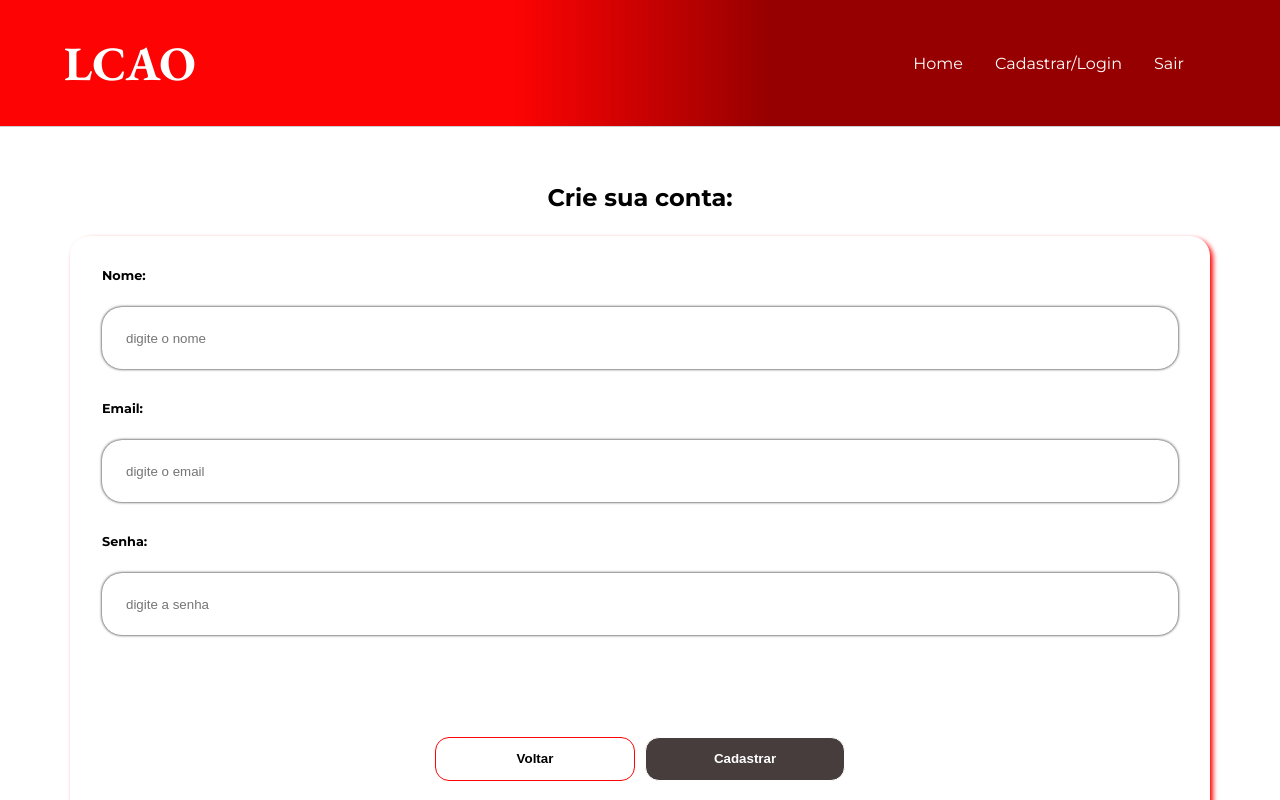
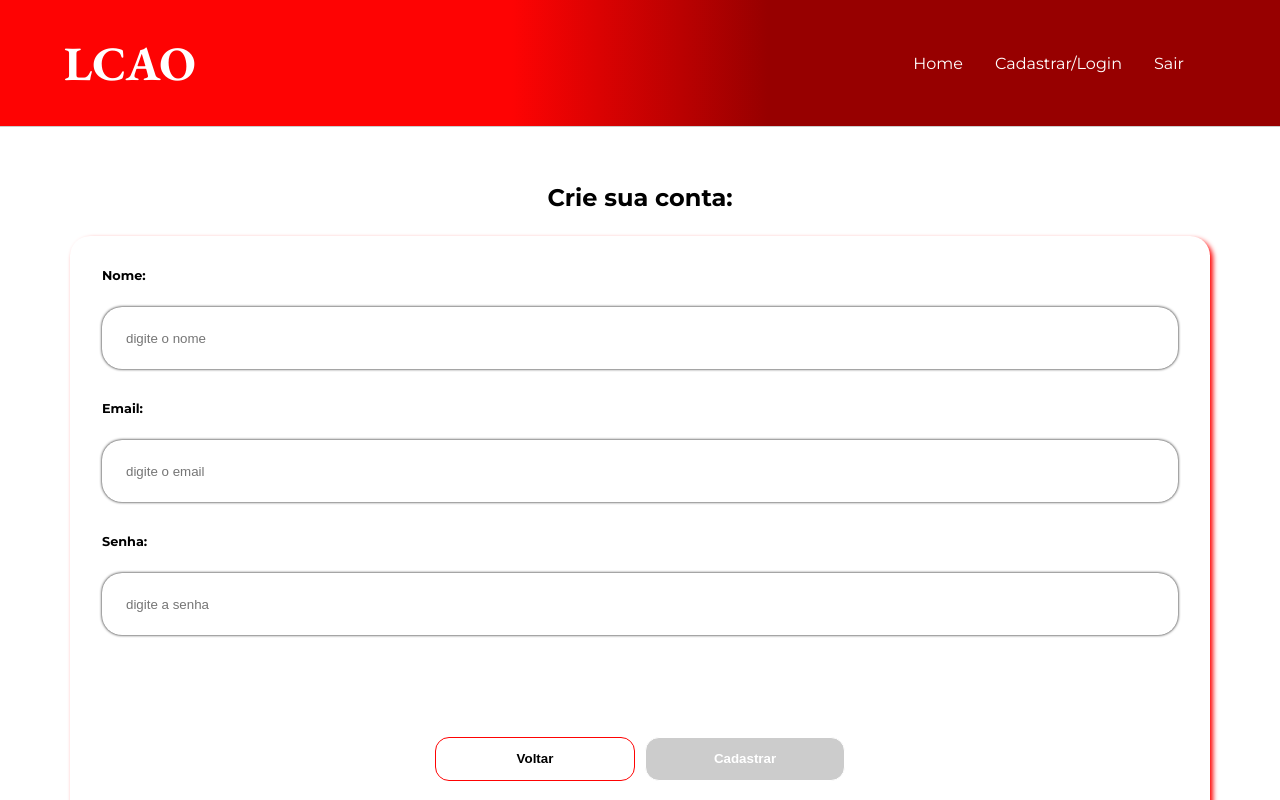
Before and after one commit to RafaelAguiarRodrigues/LCAO, an Angular app in the folder lcao-front/: page /cadastrarUsuario in a window 1280 px wide. Shown: the top 800 px of the page. Built offline with nearby package versions, Linux system fonts and the light colour scheme.

Commit message:
utilizando a enviromente para armazenar a API

```diff
--- a/lcao-front/src/app/core/services/autenticacao.service.ts
+++ b/lcao-front/src/app/core/services/autenticacao.service.ts
@@ -3,17 +3,17 @@ import { Injectable } from '@angular/core';
 import { Observable, tap } from 'rxjs';
 import { Usuario } from '../types/usuario';
 import { UsuarioService } from './usuario.service';
+import { environment } from 'src/environments/environment.development';
 
 interface AuthResponse {
   access_token: string,
-  usuario: Usuario
 }
 
 @Injectable({
   providedIn: 'root'
 })
 export class AutenticacaoService {
-  private readonly API = 'http://localhost:8080/usuario';
+  private readonly API = environment.API;
 
   constructor(
     private http: HttpClient,
@@ -25,7 +25,7 @@ export class AutenticacaoService {
   }
 
   autenticar(usuario: Usuario): Observable<HttpResponse<AuthResponse>> {
-    return this.http.post<AuthResponse>(`${this.API}/logar`, usuario, { observe: 'response' })
+    return this.http.post<AuthResponse>(`${this.API}/usuario/logar`, usuario, { observe: 'response' })
       .pipe(
         tap(
           (response) => {
--- a/lcao-front/src/app/core/services/lembrete.service.ts
+++ b/lcao-front/src/app/core/services/lembrete.service.ts
@@ -2,12 +2,13 @@ import { HttpClient, HttpParams } from '@angular/common/http';
 import { Injectable } from '@angular/core';
 import { Observable } from 'rxjs';
 import { Lembrete } from '../types/lembrete';
+import { environment } from 'src/environments/environment.development';
 
 @Injectable({
   providedIn: 'root'
 })
 export class LembreteService {
-  private readonly API = 'http://localhost:8080/lembrete';
+  private readonly API = environment.API;
 
   constructor(private http: HttpClient) { }
 
@@ -19,7 +20,7 @@ export class LembreteService {
       params = params.set('filtro', filtro);
     }
 
-    return this.http.get<Lembrete[]>(`${this.API}`, { params });
+    return this.http.get<Lembrete[]>(`${this.API}/lembrete`, { params });
   }
 
   criar(lembrete: Lembrete): Observable<Lembrete> {
@@ -27,17 +28,17 @@ export class LembreteService {
   }
 
   editar(lembrete: Lembrete): Observable<Lembrete> {
-    const url = `${this.API}/${lembrete.id}`;
+    const url = `${this.API}/lembrete/${lembrete.id}`;
     return this.http.put<Lembrete>(url, lembrete);
   }
 
   excluir(id: string): Observable<Lembrete> {
-    const url = `${this.API}/${id}`;
+    const url = `${this.API}/lembrete/${id}`;
     return this.http.delete<Lembrete>(url);
   }
 
   buscarPorId(id: string): Observable<Lembrete> {
-    const url = `${this.API}/${id}`;
+    const url = `${this.API}/lembrete/${id}`;
     return this.http.get<Lembrete>(url);
   }
 }
--- a/lcao-front/src/app/pages/cadastrar-usuario/cadastrar-usuario.component.html
+++ b/lcao-front/src/app/pages/cadastrar-usuario/cadastrar-usuario.component.html
@@ -4,7 +4,7 @@
   </header>
   <form [formGroup]="formulario" *ngIf="formulario">
     <label for="nome">Nome:</label>
-    <input type="textarea" class="input" id="nome" formControlName="nome" placeholder="digite o nome">
+    <input type="text" class="input" id="nome" formControlName="nome" placeholder="digite o nome">
     <div class="mensagem__erro" *ngIf="formulario.get('nome')?.errors?.['required'] && formulario.get('nome')?.touched">
       Este campo é obrigatorio!
     </div>
@@ -12,7 +12,7 @@
       Insira no mínimo 4 caracteres!
     </div>
     <label for="email">Email:</label>
-    <input type="textarea" class="input" id="email" formControlName="email" placeholder="digite o email">
+    <input type="email" class="input" id="email" formControlName="email" placeholder="digite o email">
     <div class="mensagem__erro"
       *ngIf="formulario.get('email')?.errors?.['required'] && formulario.get('email')?.touched">
       Este campo é obrigatorio!
@@ -33,8 +33,8 @@
 
     <div class="acoes">
       <button (click)="cancelar()" class="botao">Voltar</button>
-      <button (click)="criarUsuario()" class="botao" [disabled]="!formulario.valid" [ngClass]="habilitarBotao()">Cadastrar</button>
+      <button (click)="criarUsuario()" class="botao" [disabled]="!formulario.valid">Cadastrar</button>
     </div>
-    <a routerLink="/login" class="mensagem__login">Já tem uma conta? Então façã login</a>
+    <a routerLink="/login" class="mensagem__login">Já tem uma conta? Então faça login</a>
   </form>
 </section>
--- a/lcao-front/src/app/pages/cadastrar-usuario/cadastrar-usuario.component.scss
+++ b/lcao-front/src/app/pages/cadastrar-usuario/cadastrar-usuario.component.scss
@@ -46,10 +46,6 @@
         margin: 5px;
         margin-top: 70px;
         width: 200px;
-
-        &__desabilitado {
-          background-color: #483d3d;
-        }
       }
     }
 
--- a/lcao-front/src/app/pages/cadastrar-usuario/cadastrar-usuario.component.ts
+++ b/lcao-front/src/app/pages/cadastrar-usuario/cadastrar-usuario.component.ts
@@ -34,12 +34,4 @@ export class CadastrarUsuarioComponent implements OnInit {
   cancelar() {
     this.router.navigate((['./login']));
   }
-
-  habilitarBotao() {
-    if (this.formulario.valid) {
-      return 'botao'
-    } else {
-      return 'botao__desabilitado'
-    }
-  }
 }
--- a/lcao-front/src/app/pages/listar-lembrete/listar-lembrete.component.ts
+++ b/lcao-front/src/app/pages/listar-lembrete/listar-lembrete.component.ts
@@ -24,7 +24,6 @@ export class ListarLembreteComponent implements OnInit, OnDestroy {
     this.subscription = this.service.listar(this.paginaAtual, this.filtro).subscribe({
       next: (callback) => {
         this.listaLembretes = callback;
-        console.log(callback);
       },
       error: () => {
         alert("Erro ao listar Lembretes!");
--- a/lcao-front/src/app/pages/login-usuario/login-usuario.component.html
+++ b/lcao-front/src/app/pages/login-usuario/login-usuario.component.html
@@ -25,8 +25,7 @@
 
     <div class="acoes">
       <button (click)="cancelar()" class="botao">Voltar</button>
-      <button (click)="loginUsuario()" class="botao" [disabled]="!formulario.valid"
-        [ngClass]="habilitarBotao()">Entrar</button>
+      <button (click)="loginUsuario()" class="botao" [disabled]="!formulario.valid">Entrar</button>
     </div>
     <a routerLink="/cadastrarUsuario" class="mensagem__cadastrar">Ainda não tem uma conta? crie aqui</a>
   </form>
--- a/lcao-front/src/app/pages/login-usuario/login-usuario.component.scss
+++ b/lcao-front/src/app/pages/login-usuario/login-usuario.component.scss
@@ -46,10 +46,6 @@
         margin: 5px;
         margin-top: 70px;
         width: 200px;
-
-        &__desabilitado {
-          background-color: #483d3d;
-        }
       }
     }
 
--- a/lcao-front/src/app/pages/login-usuario/login-usuario.component.ts
+++ b/lcao-front/src/app/pages/login-usuario/login-usuario.component.ts
@@ -46,12 +46,4 @@ export class LoginUsuarioComponent implements OnInit {
   cancelar() {
     this.router.navigate(['/listarLembrete']);
   }
-
-  habilitarBotao() {
-    if (this.formulario.valid) {
-      return 'botao'
-    } else {
-      return 'botao__desabilitado'
-    }
-  }
 }
--- a/lcao-front/src/environments/environment.development.ts
+++ b/lcao-front/src/environments/environment.development.ts
@@ -1,4 +1,4 @@
 export const environment = {
   APIFake: 'http://localhost:3000',
-  devAPI: 'http://localhost:8080',
+  API: 'http://localhost:8080',
 };
--- a/lcao-front/src/styles.scss
+++ b/lcao-front/src/styles.scss
@@ -131,13 +131,19 @@ ul {
     cursor: pointer;
     background-color: $vermelho-escuro;
   }
-}
 
-.botao__desabilitado {
-  background-color: $cinza;
-  border: 1px solid $branco;
-  color: $branco;
-  transition: 0.5s ease;
+  &:disabled {
+    background-color: $cinza;
+    border: 1px solid $branco;
+    color: $branco;
+    cursor: default;
+    transition: 0.5s ease;
+  }
+
+  &:focus {
+    border: 1px solid $vermelho-escuro;
+    box-shadow: 0 0 5px rgba(84, 84, 197, 0.5);
+  }
 }
 
 .container {
```
